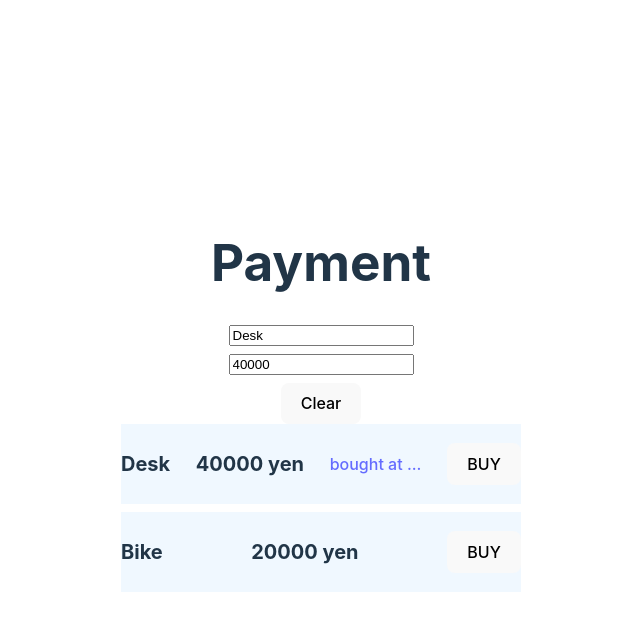
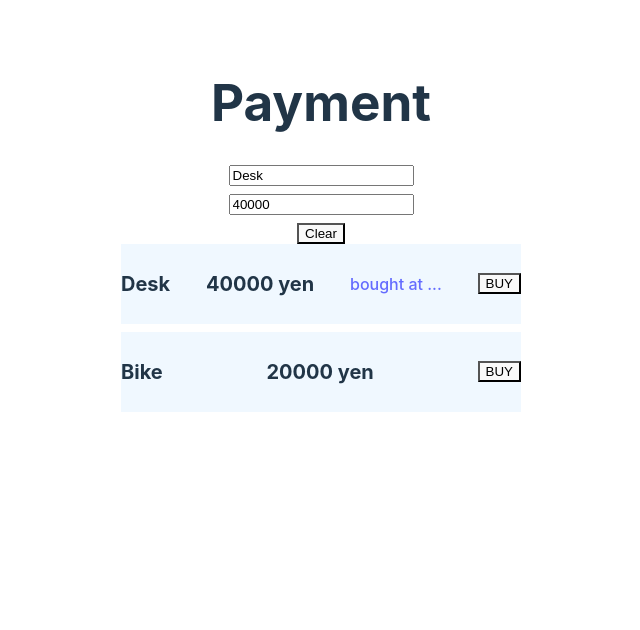
Before and after one commit to sho-ito-1027/vue3-sample-by-udemy, a Vue app in the folder vue-sample/: page / in a window 1280 px wide. Shown: the top 630 px of the page, without its empty margins (319-959 px from the left). Built offline with nearby package versions, Linux system fonts and the light colour scheme.

Commit message:
comment out body style

```diff
--- a/vue-sample/src/style.css
+++ b/vue-sample/src/style.css
@@ -24,7 +24,7 @@ a:hover {
   color: #535bf2;
 }
 
-body {
+/* body {
   margin: 0;
   display: flex;
   place-items: center;
@@ -32,12 +32,13 @@ body {
   min-height: 100vh;
 }
 
+*/
 h1 {
   font-size: 3.2em;
   line-height: 1.1;
 }
 
-button {
+/* button {
   border-radius: 8px;
   border: 1px solid transparent;
   padding: 0.6em 1.2em;
@@ -51,10 +52,13 @@ button {
 button:hover {
   border-color: #646cff;
 }
-button:focus,
+*/
+/* button:focus,
 button:focus-visible {
   outline: 4px auto -webkit-focus-ring-color;
 }
+
+*/
 
 .card {
   padding: 2em;
```
